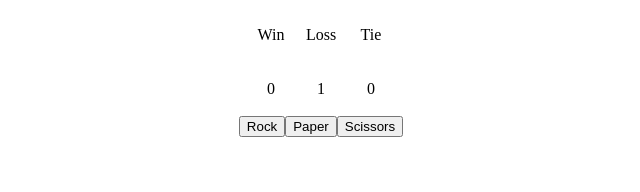
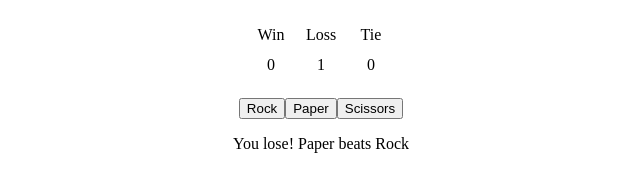
Before and after one commit to mastertenshi/rock-paper-scissors, a plain HTML site: page index.html in a window 1280 px wide. Both pictures are taken after a click on the button "Rock". Shown: the whole page, without its empty margins (319-959 px from the left). Drawn offline with Linux system fonts and the light colour scheme.

Commit message:
Minor code improvements

```diff
--- a/index.html
+++ b/index.html
@@ -21,6 +21,9 @@
             <button id="paper">Paper</button>
             <button id="scissors">Scissors</button>
         </div>
+        <div class="text">
+            <p id="text"></p>
+        </div>
         <script src="script.js"></script>
     </body>
 </html>
--- a/script.js
+++ b/script.js
@@ -22,7 +22,7 @@ function playRound(playerSelection, computerSelection) {
                 return "You lose! Paper beats Rock";
             }
             update("tie");
-            return "Tie!";
+            return "Tie! You both chose Rock";
         case "paper":
             if(computerSelection == "rock"){
                 update("win");
@@ -33,7 +33,7 @@ function playRound(playerSelection, computerSelection) {
                 return "You lose! Scissors beats Paper";
             }
             update("tie");
-            return "Tie!";
+            return "Tie! You both chose Paper";
         case "scissors":
             if(computerSelection == "paper"){
                 update("win");
@@ -44,49 +44,44 @@ function playRound(playerSelection, computerSelection) {
                 return "You lose! Rock beats Scissors";
             }
             update("tie");
-            return "Tie";
+            return "Tie! You both chose Scissors";
     }
 }
 
 
 function select(str){
-    playerSelection = str;
-    computerSelection = computerPlay();
+    let playerSelection = str;
+    let computerSelection = computerPlay();
     if(counter < 5) {
-        counter ++;
-        playRound(playerSelection, computerSelection);
+        counter++;
+        text.innerHTML = playRound(playerSelection, computerSelection);
     } else {
-        win = loss = tie = 0;
-        document.getElementById("win").innerHTML = 0;
-        document.getElementById("loss").innerHTML = 0;
-        document.getElementById("tie").innerHTML = 0;
-
-        counter = 1;
-        playRound(playerSelection, computerSelection);
+        win.innerHTML = loss.innerHTML = tie.innerHTML = counter = 0;
+        select(playerSelection);
     }
 }
 
-let counter, win, loss, tie;
-    coutner = win = loss = tie = 0;
-let playerSelection;
-let computerSelection;
+let counter = 0;
 
 function update(result) {
     switch(result){
         case "win":
-            win++;
-            document.getElementById("win").innerHTML = win;
+            win.innerHTML++;
             break;
         case "loss":
-            loss++;
-            document.getElementById("loss").innerHTML = loss;
+            loss.innerHTML++;
             break;
         case "tie":
-            tie++;
-            document.getElementById("tie").innerHTML = tie;
+            tie.innerHTML++;
             break;
     }
 }
+
+win = document.getElementById("win");
+loss = document.getElementById("loss");
+tie = document.getElementById("tie");
+
+let text = document.getElementById("text");
 
 
 document.getElementById("rock").onclick = function() {
--- a/style.css
+++ b/style.css
@@ -1,4 +1,4 @@
-#buttons, #scoreboard {
+#buttons, #scoreboard, .text {
     display: flex;
     justify-content: center;
 }
@@ -10,5 +10,6 @@
 #grid {
     display: grid;
     grid-template-columns: 50px 50px 50px;
+    grid-template-rows: 30px 30px 30px;
     justify-items: center;
 }
```
